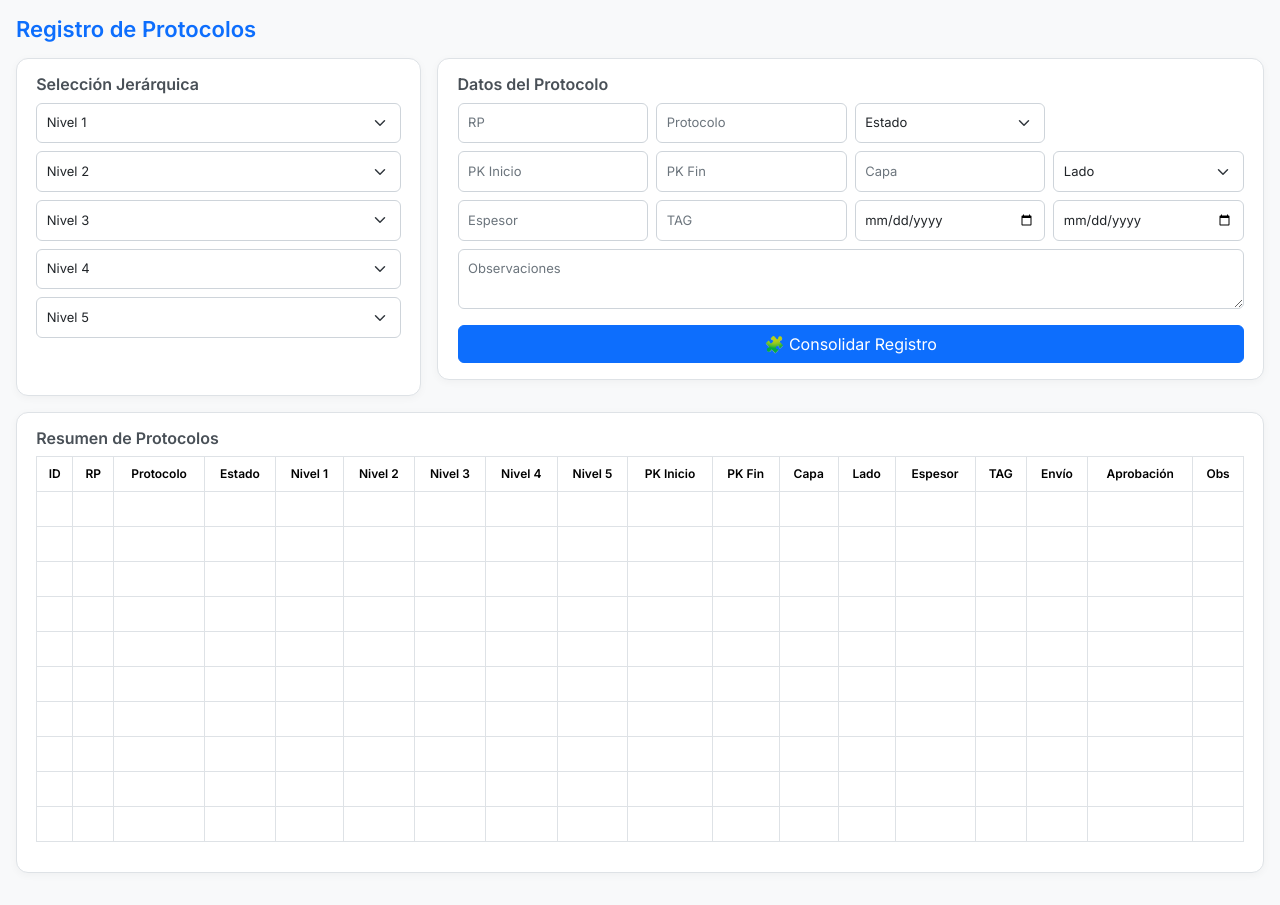
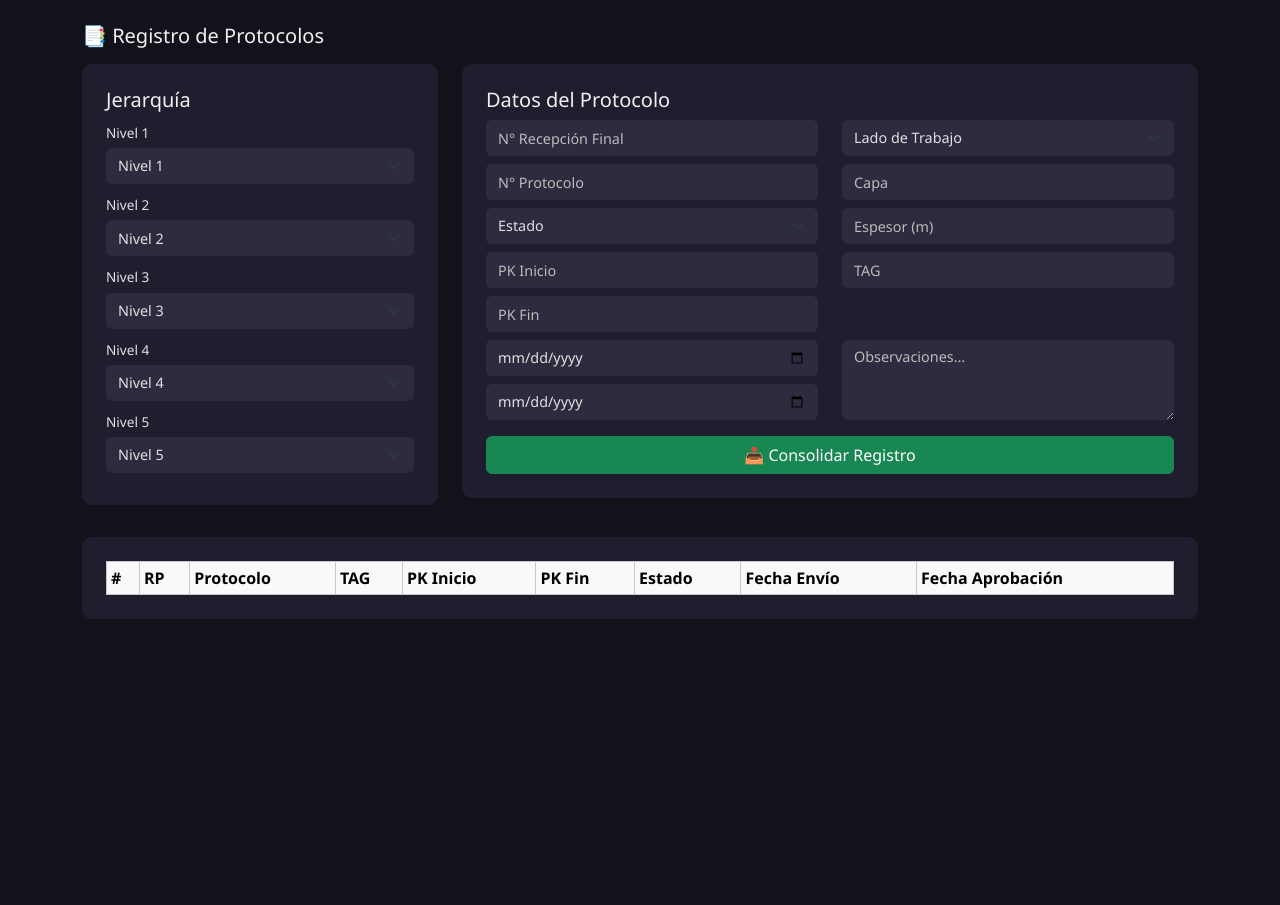
Before and after one commit to Calamardes/Registro-de-Protocolos, a FastAPI app: template templates/formulario.html in a window 1280 px wide. After the commit the page ends 619 px from the top, so only its background shows below. Run offline with FastAPI, Linux system fonts and the light colour scheme; the template is opened without the code that fills it, so the values that code supplies are empty; parts of the project's set-up code (start-up, migrations or seed data) failed here and were passed over.

Commit message:
Update formulario.html

```diff
--- a/templates/formulario.html
+++ b/templates/formulario.html
@@ -4,176 +4,138 @@
     <meta charset="UTF-8">
     <title>GeoProtocolos</title>
     <link href="https://cdn.jsdelivr.net/npm/bootstrap@5.3.2/dist/css/bootstrap.min.css" rel="stylesheet">
-    <link href="https://fonts.googleapis.com/css2?family=Inter:wght@400;600&display=swap" rel="stylesheet">
     <style>
         body {
-            background-color: #f8f9fa;
-            color: #212529;
-            font-family: 'Inter', sans-serif;
-            font-size: 15px;
-            margin: 0;
-            padding: 0;
-        }
-        .container {
-            padding: 1rem;
-            max-width: 100%;
-            overflow-x: hidden;
+            background-color: #12121b;
+            color: #E1E1E1;
+            font-family: 'Segoe UI', sans-serif;
         }
         .form-section {
-            background-color: #ffffff;
-            padding: 1rem 1.2rem;
-            border-radius: 12px;
-            box-shadow: 0 2px 8px rgba(0, 0, 0, 0.04);
+            background-color: #1e1e2f;
+            padding: 1.5rem;
+            border-radius: 10px;
             margin-bottom: 1rem;
-            border: 1px solid #dee2e6;
         }
         .form-control, .form-select {
-            background-color: #ffffff;
-            color: #212529;
-            border: 1px solid #ced4da;
-            font-size: 13px;
-            padding: 0.6rem 0.6rem;
+            background-color: #2c2c3e;
+            color: #E1E1E1;
+            border: none;
+            height: 36px;
+            font-size: 0.9rem;
+        }
+        .form-label {
+            margin-bottom: 0.3rem;
+            font-size: 0.85rem;
         }
         .form-control::placeholder {
-            color: #6c757d;
+            color: #bbb;
         }
         .form-control:focus, .form-select:focus {
-            box-shadow: 0 0 0 0.15rem rgba(13, 110, 253, 0.25);
-            border-color: #80bdff;
+            box-shadow: 0 0 0 0.2rem #3f6fff77;
         }
-        h2 {
-            font-size: 22px;
-            color: #0d6efd;
-            font-weight: 600;
+        h2, h4 {
+            color: #F0F0F0;
+            font-size: 1.25rem;
         }
-        h4 {
-            font-size: 16px;
-            color: #495057;
-            font-weight: 600;
+        textarea.form-control {
+            height: 80px;
         }
-        .scrollable-table {
-            max-height: 400px;
+        .table-container {
+            max-height: 300px;
             overflow-y: auto;
-        }
-        table th, table td {
-            font-size: 12px;
-            padding: 0.35rem;
-            text-align: center;
-            vertical-align: middle;
-        }
-        .table thead {
-            background-color: #e9ecef;
-            color: #212529;
-            position: sticky;
-            top: 0;
-            z-index: 1;
-        }
-        .btn-primary {
-            background-color: #0d6efd;
-            border-color: #0d6efd;
-            color: #fff;
-        }
-        .btn-outline-secondary {
-            border-color: #6c757d;
-            color: #6c757d;
-        }
-        .btn-outline-secondary:hover {
-            background-color: #6c757d;
-            color: #fff;
+            margin-top: 1rem;
         }
     </style>
 </head>
 <body>
-<div class="container">
-    <h2 class="mb-3">Registro de Protocolos</h2>
-    <form id="registro-form">
-        <div class="row g-3 mb-3">
+<div class="container mt-4">
+    <h2 class="mb-3">📑 Registro de Protocolos</h2>
+
+    <form id="registroForm">
+        <div class="row">
+            <!-- Jerarquía -->
             <div class="col-md-4">
-                <div class="form-section h-100">
-                    <h4>Selección Jerárquica</h4>
-                    <div class="row g-2">
+                <div class="form-section">
+                    <h4>Jerarquía</h4>
                     {% for i in range(1, 6) %}
-                        <div class="col-12">
-                            <select class="form-select" name="nivel{{ i }}" id="nivel{{ i }}" aria-label="Nivel {{ i }}">
+                        <div class="mb-2">
+                            <label class="form-label" for="nivel{{ i }}">Nivel {{ i }}</label>
+                            <select class="form-select" name="nivel{{ i }}" id="nivel{{ i }}">
                                 <option value="">Nivel {{ i }}</option>
                             </select>
                         </div>
                     {% endfor %}
                 </div>
             </div>
-            </div>
 
+            <!-- Datos Protocolo -->
             <div class="col-md-8">
                 <div class="form-section">
                     <h4>Datos del Protocolo</h4>
-                    <div class="row g-2">
-                        <div class="col-md-3"><input type="text" name="rp_number" class="form-control" placeholder="RP" required></div>
-                        <div class="col-md-3"><input type="text" name="protocol_number" class="form-control" placeholder="Protocolo" required></div>
-                        <div class="col-md-3">
-                            <select name="status" class="form-select" required>
-                                <option value="" disabled selected>Estado</option>
+                    <div class="row">
+                        <div class="col-md-6">
+                            <input class="form-control mb-2" name="rp_number" placeholder="N° Recepción Final">
+                            <input class="form-control mb-2" name="protocol_number" placeholder="N° Protocolo" required>
+                            <select class="form-select mb-2" name="status" required>
+                                <option value="">Estado</option>
                                 <option value="Aprobado">Aprobado</option>
                                 <option value="Pendiente">Pendiente</option>
                                 <option value="Rechazado">Rechazado</option>
                             </select>
+                            <input class="form-control mb-2" name="pk_start" placeholder="PK Inicio">
+                            <input class="form-control mb-2" name="pk_end" placeholder="PK Fin">
                         </div>
-                        <div class="col-md-3"></div>
-
-                        <div class="col-md-3"><input type="text" name="pk_start" class="form-control" placeholder="PK Inicio"></div>
-                        <div class="col-md-3"><input type="text" name="pk_end" class="form-control" placeholder="PK Fin"></div>
-                        <div class="col-md-3"><input type="text" name="layer" class="form-control" placeholder="Capa"></div>
-                        <div class="col-md-3">
-                            <select name="work_side" class="form-select">
-                                <option value="" disabled selected>Lado</option>
+                        <div class="col-md-6">
+                            <select class="form-select mb-2" name="work_side">
+                                <option value="">Lado de Trabajo</option>
                                 <option value="Izquierda">Izquierda</option>
                                 <option value="Derecha">Derecha</option>
                                 <option value="Completa">Completa</option>
                             </select>
-                        </div>
-
-                        <div class="col-md-3"><input type="text" name="thickness_m" class="form-control" placeholder="Espesor"></div>
-                        <div class="col-md-3"><input type="text" name="tag" class="form-control" placeholder="TAG"></div>
-                        <div class="col-md-3"><input type="date" name="submission_date_pt" class="form-control"></div>
-                        <div class="col-md-3"><input type="date" name="approval_date_pt" class="form-control"></div>
-                        <div class="col-md-12">
-                            <textarea name="observation_notes" class="form-control" rows="2" placeholder="Observaciones"></textarea>
+                            <input class="form-control mb-2" name="layer" placeholder="Capa">
+                            <input class="form-control mb-2" name="thickness_m" placeholder="Espesor (m)">
+                            <input class="form-control mb-2" name="tag" placeholder="TAG">
                         </div>
                     </div>
-                    <div class="mt-3">
-                        <button type="submit" class="btn btn-primary w-100">🧩 Consolidar Registro</button>
+                    <div class="row">
+                        <div class="col-md-6">
+                            <input type="date" class="form-control mb-2" name="submission_date_pt" required>
+                            <input type="date" class="form-control mb-2" name="approval_date_pt">
                         </div>
+                        <div class="col-md-6">
+                            <textarea class="form-control mb-2" name="observation_notes" placeholder="Observaciones..."></textarea>
+                        </div>
+                    </div>
+                    <button type="submit" class="btn btn-success w-100 mt-2">📥 Consolidar Registro</button>
                 </div>
             </div>
         </div>
     </form>
 
-    <div class="form-section">
-        <h4>Resumen de Protocolos</h4>
-        <div class="scrollable-table">
-            <table id="tabla-resumen" class="table table-bordered table-hover">
-                <thead>
+    <!-- Tabla Resumen -->
+    <div class="form-section table-container">
+        <table class="table table-dark table-bordered table-sm align-middle mb-0">
+            <thead class="table-light text-dark">
                 <tr>
-                        <th>ID</th><th>RP</th><th>Protocolo</th><th>Estado</th><th>Nivel 1</th><th>Nivel 2</th>
-                        <th>Nivel 3</th><th>Nivel 4</th><th>Nivel 5</th><th>PK Inicio</th><th>PK Fin</th>
-                        <th>Capa</th><th>Lado</th><th>Espesor</th><th>TAG</th>
-                        <th>Envío</th><th>Aprobación</th><th>Obs</th>
+                    <th>#</th>
+                    <th>RP</th>
+                    <th>Protocolo</th>
+                    <th>TAG</th>
+                    <th>PK Inicio</th>
+                    <th>PK Fin</th>
+                    <th>Estado</th>
+                    <th>Fecha Envío</th>
+                    <th>Fecha Aprobación</th>
                 </tr>
             </thead>
-                <tbody id="tbody-resumen">
-                    {% for i in range(10) %}
-                    <tr>
-                        {% for j in range(18) %}<td>&nbsp;</td>{% endfor %}
-                    </tr>
-                    {% endfor %}
+            <tbody id="tablaProtocolos">
             </tbody>
         </table>
-        </div>
     </div>
 </div>
 
 <script>
     let jerarquia = {};
-    let contadorID = 1;
 
     async function cargarJerarquia() {
         const response = await fetch("/jerarquia");
@@ -183,46 +145,20 @@
 
     function poblarSelect(data, nivel) {
         const select = document.getElementById(`nivel${nivel}`);
-        select.innerHTML = '';
-        const placeholder = document.createElement("option");
-        placeholder.disabled = true;
-        placeholder.selected = true;
-        placeholder.textContent = `Nivel ${nivel}`;
-        select.appendChild(placeholder);
-
+        select.innerHTML = `<option value="">Nivel ${nivel}</option>`;
         for (const codigo in data) {
-            const descripcion = data[codigo]?.descripcion || "";
-            const option = document.createElement("option");
-            option.value = `${codigo} ${descripcion}`;
-            option.textContent = `${codigo} ${descripcion}`;
-            select.appendChild(option);
+            const desc = data[codigo]?.descripcion || "";
+            select.innerHTML += `<option value="${codigo} ${desc}">${codigo} ${desc}</option>`;
         }
-
-        const sinItem = document.createElement("option");
-        sinItem.value = `Sin_Item_N${nivel}`;
-        sinItem.textContent = "-- No Item --";
-        select.appendChild(sinItem);
-
         for (let i = nivel + 1; i <= 5; i++) {
-            const nextSelect = document.getElementById(`nivel${i}`);
-            nextSelect.innerHTML = '';
-            const placeholder = document.createElement("option");
-            placeholder.disabled = true;
-            placeholder.selected = true;
-            placeholder.textContent = `Nivel ${i}`;
-            nextSelect.appendChild(placeholder);
-
-            const opt = document.createElement("option");
-            opt.value = `Sin_Item_N${i}`;
-            opt.textContent = "-- No Item --";
-            nextSelect.appendChild(opt);
+            document.getElementById(`nivel${i}`).innerHTML = `<option value="">Nivel ${i}</option>`;
         }
     }
 
-    function obtenerRutaHasta(nivel) {
+    function obtenerRuta(nivel) {
         let ruta = [];
         for (let i = 1; i <= nivel; i++) {
-            let val = document.getElementById(`nivel${i}`).value;
+            const val = document.getElementById(`nivel${i}`).value;
             if (val && !val.startsWith("Sin_Item")) ruta.push(val.split(" ")[0]);
         }
         return ruta;
@@ -230,61 +166,57 @@
 
     function buscarSubitems(ruta) {
         let actual = jerarquia;
-        for (let cod of ruta) {
-            actual = actual[cod]?.subitems || {};
-        }
+        for (const cod of ruta) actual = actual[cod]?.subitems || {};
         return actual;
     }
 
-    function setupEventos() {
+    function setupEventosJerarquia() {
         for (let nivel = 1; nivel < 5; nivel++) {
             const select = document.getElementById(`nivel${nivel}`);
             select.addEventListener("change", () => {
-                const ruta = obtenerRutaHasta(nivel);
+                const ruta = obtenerRuta(nivel);
                 const subitems = buscarSubitems(ruta);
                 poblarSelect(subitems, nivel + 1);
             });
         }
     }
 
-    document.getElementById("registro-form").addEventListener("submit", function(event) {
-        event.preventDefault();
-        const formData = new FormData(this);
+    document.getElementById("registroForm").addEventListener("submit", function (e) {
+        e.preventDefault();
 
-        const fila = document.createElement("tr");
-        const celdas = [
-            contadorID++,
-            formData.get("rp_number"),
-            formData.get("protocol_number"),
-            formData.get("status"),
-            formData.get("nivel1"),
-            formData.get("nivel2"),
-            formData.get("nivel3"),
-            formData.get("nivel4"),
-            formData.get("nivel5"),
-            formData.get("pk_start"),
-            formData.get("pk_end"),
-            formData.get("layer"),
-            formData.get("work_side"),
-            formData.get("thickness_m"),
-            formData.get("tag"),
-            formData.get("submission_date_pt"),
-            formData.get("approval_date_pt"),
-            formData.get("observation_notes")
-        ];
+        const form = e.target;
+        const datos = Object.fromEntries(new FormData(form).entries());
 
-        for (let valor of celdas) {
-            const td = document.createElement("td");
-            td.textContent = valor || "";
-            fila.appendChild(td);
+        if (!datos.protocol_number && !datos.rp_number) {
+            alert("Debe ingresar al menos N° Protocolo o N° Recepción Final.");
+            return;
         }
 
-        document.getElementById("tbody-resumen").appendChild(fila);
-        this.reset();
+        if (!datos.status || !datos.submission_date_pt || !datos.nivel1) {
+            alert("Complete los campos obligatorios.");
+            return;
+        }
+
+        const tabla = document.getElementById("tablaProtocolos");
+        const fila = document.createElement("tr");
+        fila.innerHTML = `
+            <td>${tabla.rows.length + 1}</td>
+            <td>${datos.rp_number || "-"}</td>
+            <td>${datos.protocol_number}</td>
+            <td>${datos.tag || "-"}</td>
+            <td>${datos.pk_start || "-"}</td>
+            <td>${datos.pk_end || "-"}</td>
+            <td>${datos.status}</td>
+            <td>${datos.submission_date_pt}</td>
+            <td>${datos.approval_date_pt || "-"}</td>
+        `;
+        if (tabla.rows.length >= 10) tabla.deleteRow(0);
+        tabla.appendChild(fila);
+        form.reset();
     });
 
     cargarJerarquia();
-    setupEventos();
+    setupEventosJerarquia();
 </script>
 </body>
 </html>
```
Lines whose indentation alone changed are shown as unchanged.
